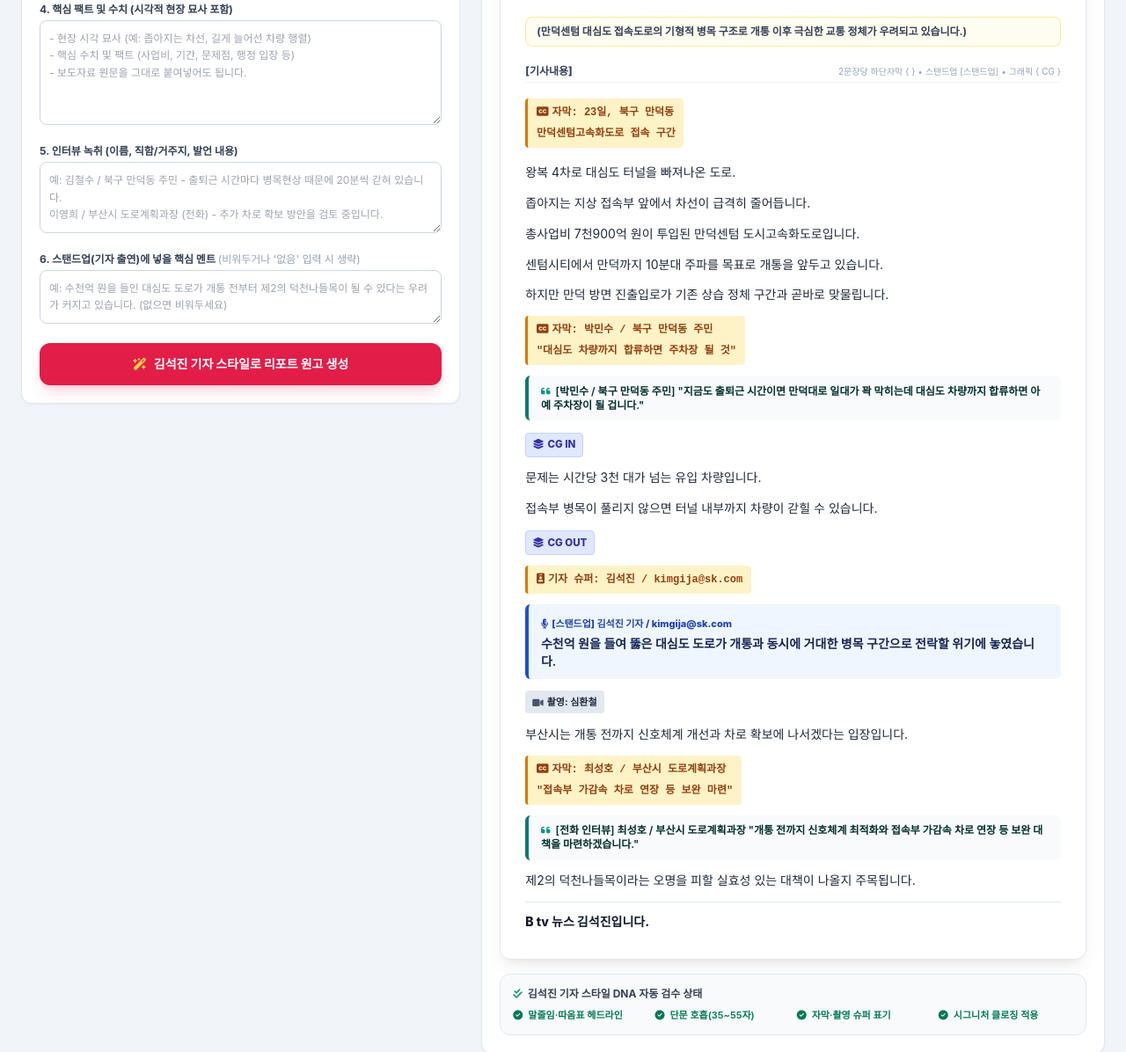
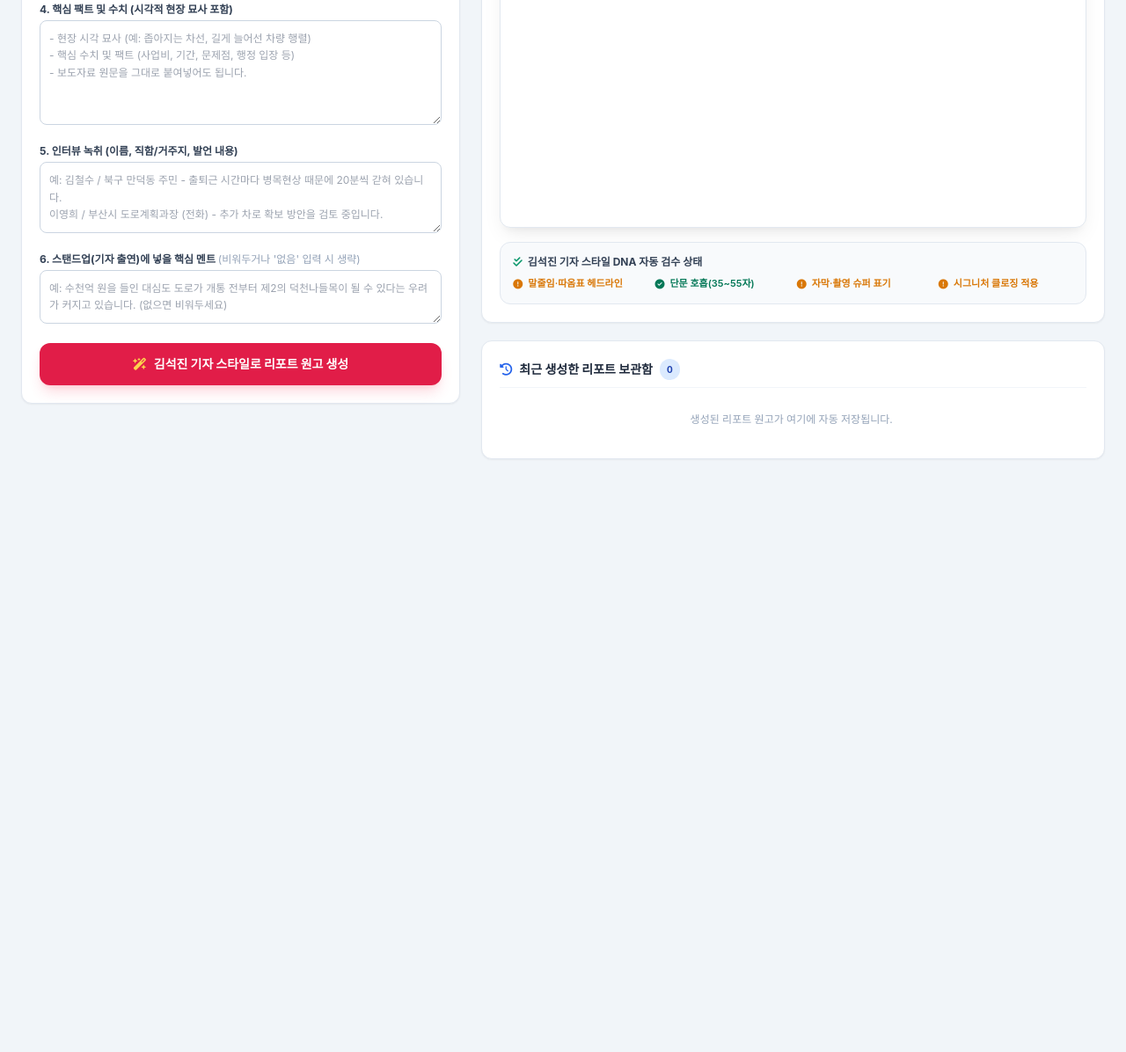
Before and after one commit to skb3804/report_kim, a plain HTML site: page index.html in a window 1280 px wide. Shown: the part 485-1681 px from the top of the page at 88% size. After the commit the page ends 1031 px from the top, so only its background shows below. Drawn offline with nearby package versions, Linux system fonts and the light colour scheme; a web font is replaced by a local one.

Commit message:
Add files via upload

```diff
--- a/index.html
+++ b/index.html
@@ -408,43 +408,7 @@
             standup: `수천억 원을 들여 뚫은 대심도 도로가 개통과 동시에 거대한 병목 구간으로 전락할 위기에 놓였습니다.`
         };
 
-        const INITIAL_DEFAULT_RAW = `제목 : 만덕센텀 대심도 접속로...덕천나들목 '판박이'
-[앵커멘트]
-부산의 만성적인 교통난을 해소할 만덕센텀 도시고속화도로가 개통을 앞두고 있습니다. 그런데 접속도로 구조를 두고 개통 전부터 극심한 병목현상이 우려되고 있습니다. 어떻게 된 일일까요? 김석진 기자가 보도합니다.
-
-(만덕센텀 대심도 접속도로의 기형적 병목 구조로 개통 이후 극심한 교통 정체가 우려되고 있습니다.)
-
-[기사내용]
-{ 23일, 북구 만덕동 \n 만덕센텀고속화도로 접속 구간 }
-왕복 4차로 대심도 터널을 빠져나온 도로.
-좁아지는 지상 접속부 앞에서 차선이 급격히 줄어듭니다.
-
-총사업비 7천900억 원이 투입된 만덕센텀 도시고속화도로입니다.
-센텀시티에서 만덕까지 10분대 주파를 목표로 개통을 앞두고 있습니다.
-
-하지만 만덕 방면 진출입로가 기존 상습 정체 구간과 곧바로 맞물립니다.
-
-{ 박민수 / 북구 만덕동 주민 \n "대심도 차량까지 합류하면 주차장 될 것" }
-[박민수 / 북구 만덕동 주민] "지금도 출퇴근 시간이면 만덕대로 일대가 꽉 막히는데 대심도 차량까지 합류하면 아예 주차장이 될 겁니다."
-
-{ CG IN }
-문제는 시간당 3천 대가 넘는 유입 차량입니다.
-접속부 병목이 풀리지 않으면 터널 내부까지 차량이 갇힐 수 있습니다.
-{ CG OUT }
-
-{ 김석진
-kimgija@sk.com }
-[스탠드업] 김석진 기자 / kimgija@sk.com
-수천억 원을 들여 뚫은 대심도 도로가 개통과 동시에 거대한 병목 구간으로 전락할 위기에 놓였습니다.
-
-{ 심환철 }
-부산시는 개통 전까지 신호체계 개선과 차로 확보에 나서겠다는 입장입니다.
-
-{ 최성호 / 부산시 도로계획과장 \n "접속부 가감속 차로 연장 등 보완 마련" }
-[전화 인터뷰] 최성호 / 부산시 도로계획과장 "개통 전까지 신호체계 최적화와 접속부 가감속 차로 연장 등 보완 대책을 마련하겠습니다."
-
-제2의 덕천나들목이라는 오명을 피할 실효성 있는 대책이 나올지 주목됩니다.
-B tv 뉴스 김석진입니다.`;
+        const INITIAL_DEFAULT_RAW = ``;
 
         function showToast(message, type = 'info') {
             const container = document.getElementById('toastContainer');
@@ -537,14 +501,11 @@ B tv 뉴스 김석진입니다.`;
         window.switchScriptView = switchScriptView;
 
         async function callGeminiAPI(prompt, systemPrompt, retries = 2) {
-            const modelCandidates = ["gemini-3-flash-preview", "gemini-2.5-flash"];
-            const apiKey = "AIzaSyAIRbukmGCtS1jjJMVe3tESPOoddnE0HbY";
-
-            for (const model of modelCandidates) {
-                const apiUrl = `https://generativelanguage.googleapis.com/v1beta/models/${model}:generateContent?key=${apiKey}`;
+            // Vercel Serverless Function 엔드포인트 호출 (보안을 위해 API 키는 서버 환경변수에서 관리)
+            const apiUrl = '/api/gemini';
             const payload = {
-                    contents: [{ parts: [{ text: prompt }] }],
-                    systemInstruction: { parts: [{ text: systemPrompt }] }
+                prompt: prompt,
+                systemPrompt: systemPrompt
             };
 
             for (let attempt = 0; attempt < retries; attempt++) {
@@ -556,18 +517,16 @@ B tv 뉴스 김석진입니다.`;
                     });
                     if (response.ok) {
                         const data = await response.json();
-                            const text = data.candidates?.[0]?.content?.parts?.[0]?.text || null;
-                            if (text) return text;
+                        if (data.text) return data.text;
                     } else {
                         const errBody = await response.text().catch(() => '');
-                            console.warn(`Gemini API ${model} HTTP ${response.status}:`, errBody);
+                        console.warn(`Vercel API HTTP ${response.status}:`, errBody);
                     }
                 } catch (err) {
-                        console.warn(`Gemini API ${model} fallback:`, err);
+                    console.warn(`Vercel API network fallback:`, err);
                 }
                 if (attempt < retries - 1) {
                     await new Promise(resolve => setTimeout(resolve, 700 * (attempt + 1)));
-                    }
                 }
             }
             return null;
@@ -777,7 +736,20 @@ B tv 뉴스 김석진입니다.`;
         window.syncFromRawTextarea = syncFromRawTextarea;
 
         function renderFormattedScript(rawText) {
-            if (!rawText) return;
+            if (!rawText || !rawText.trim()) {
+                const statsBadge = document.getElementById('scriptStatsBadge');
+                if (statsBadge) statsBadge.innerText = '0자 / 예상 0초';
+                document.getElementById('pvHeadline').innerText = '';
+                const pvCamEl = document.getElementById('pvCameraman');
+                if (pvCamEl) pvCamEl.innerText = '-';
+                document.getElementById('pvAnchorMent').innerText = '';
+                document.getElementById('pvLeadContainer').classList.add('hidden');
+                document.getElementById('pvArticleBody').innerHTML = '';
+                setBadgeState('chkHeadline', false, '말줄임·따옴표 헤드라인');
+                setBadgeState('chkStandup', false, '자막·촬영 슈퍼 표기');
+                setBadgeState('chkClosing', false, '시그니처 클로징 적용');
+                return;
+            }
 
             // Update stats
             const cleanChars = rawText.replace(/\{[\s\S]*?\}|\[.*?\]|\s/g, '').length;
```
Also changed, not shown: api/genini.js (added, +66 -0 lines). Lines whose indentation alone changed are shown as unchanged.
